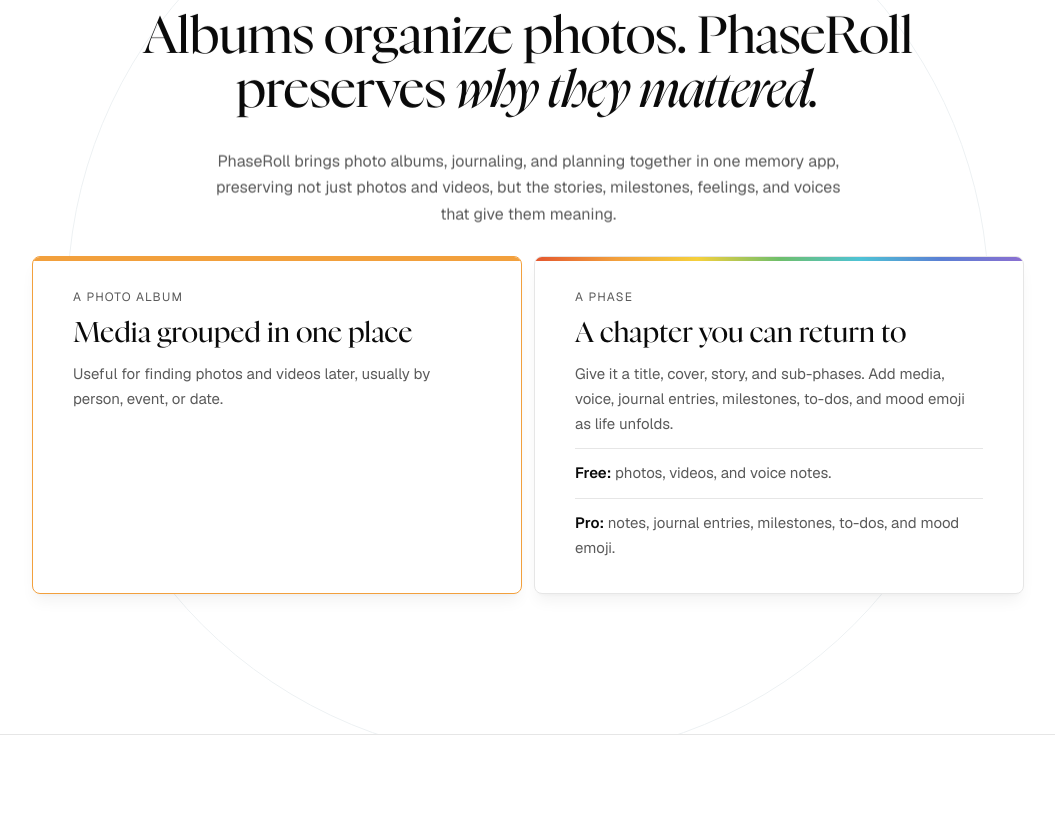
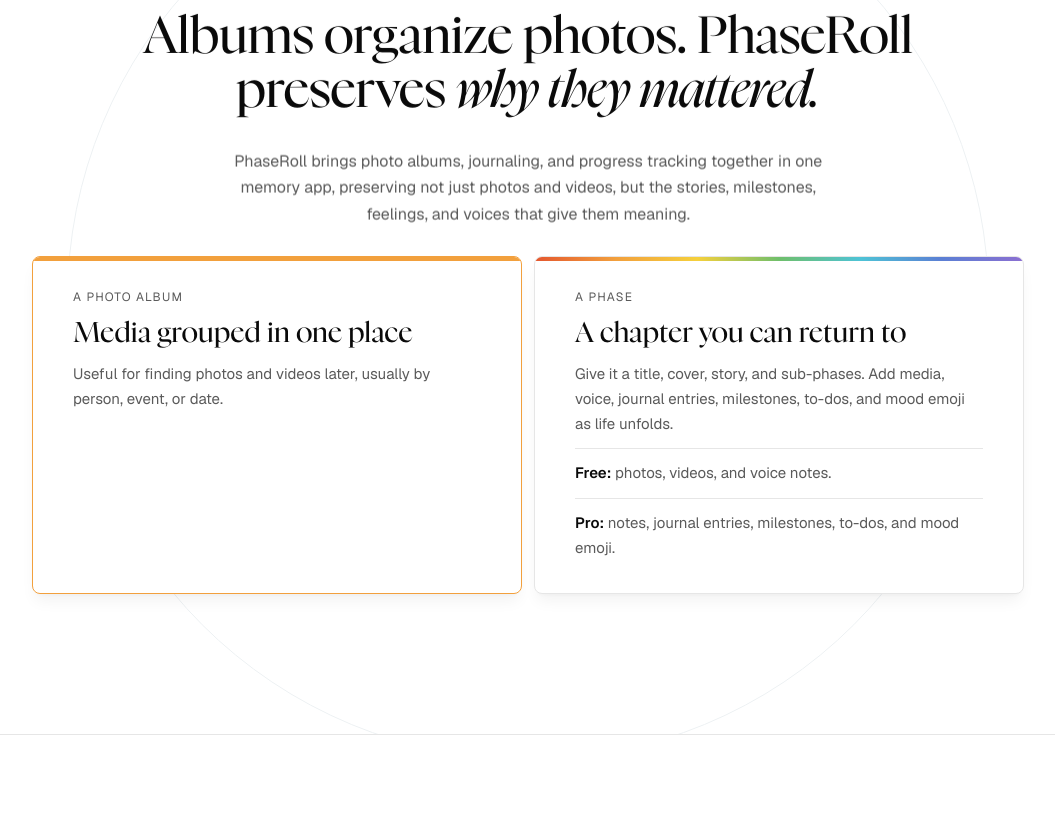
Before and after one commit to phaseroll-app/phaseroll-web, a Next.js app: page / in a window 1280 px wide. Shown: the part 1161-1980 px from the top of the page, without its empty margins (112-1167 px from the left). Built offline with nearby package versions, Linux system fonts and the light colour scheme; no server answers.

Commit message:
rename for better understanding

```diff
--- a/app/components/Pricing.tsx
+++ b/app/components/Pricing.tsx
@@ -86,7 +86,7 @@
           </h2>
           <p className="body measure-52">
             Photos, videos, and voice notes are free. Go Pro when you want to
-            add journaling, milestones, planning, and reflection.
+            add journaling, milestones, progress tracking, and reflection.
           </p>
         </div>
 
--- a/app/layout.tsx
+++ b/app/layout.tsx
@@ -44,7 +44,7 @@
     "photo journal app",
     "digital photo album",
     "voice notes on photos",
-    "life planning app",
+    "progress tracking app",
     "shared event album",
   ],
   alternates: {
--- a/app/page.tsx
+++ b/app/page.tsx
@@ -132,7 +132,7 @@
                 <span className="em">why they mattered.</span>
               </h2>
               <p className="body mute measure-60">
-                PhaseRoll brings photo albums, journaling, and planning
+                PhaseRoll brings photo albums, journaling, and progress tracking
                 together in one memory app, preserving not just photos and
                 videos, but the stories, milestones, feelings, and voices that
                 give them meaning.
--- a/app/site.ts
+++ b/app/site.ts
@@ -4,6 +4,6 @@
 
 export const SITE_NAME = "PhaseRoll";
 export const SITE_TITLE =
-  "PhaseRoll | Photo Album, Journal & Life Planning App";
+  "PhaseRoll | Photo Album, Journal & Progress Tracking App";
 export const SITE_DESCRIPTION =
   "Turn photos, videos, voice notes, journal entries, milestones, and to-dos into meaningful chapters of your life with PhaseRoll.";
```
